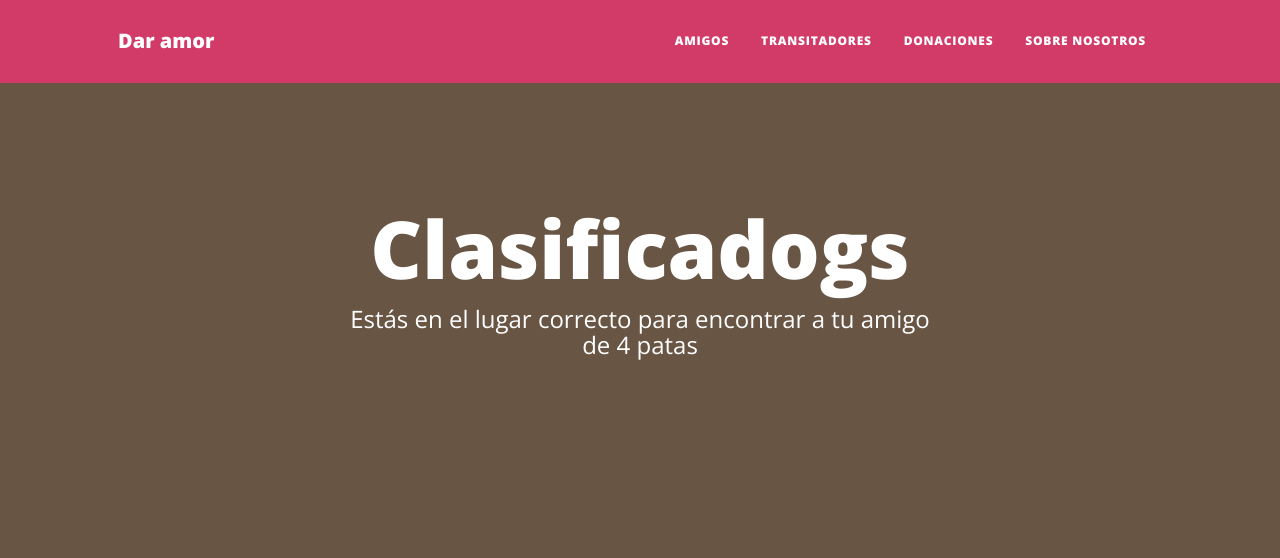
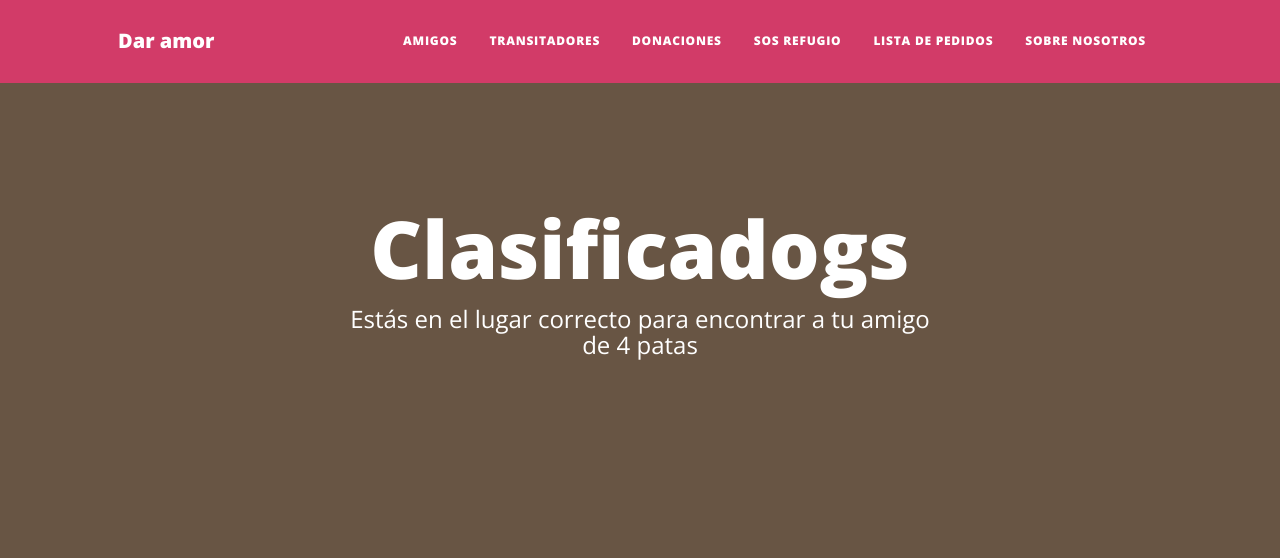
Before and after one commit to MeliTS-z/TerceraEntrega-SanchezMelina, a Django app: page /amigos/ in a window 1280 px wide. Shown: the top 558 px of the page. Run offline with Django 5.2, Linux system fonts and the light colour scheme; data that the repository does not hold is empty; some libraries are stand-ins or nearby versions.

Commit message:
Actualización botones

```diff
--- a/templates/padre.html
+++ b/templates/padre.html
@@ -31,6 +31,8 @@
                         <li class="nav-item"><a class="nav-link px-lg-3 py-3 py-lg-4" href="{% url 'amigo' %}">Amigos</a></li>
                         <li class="nav-item"><a class="nav-link px-lg-3 py-3 py-lg-4" href="{% url 'transitador' %}">Transitadores</a></li>
                         <li class="nav-item"><a class="nav-link px-lg-3 py-3 py-lg-4" href="{% url 'ofrecer_donacion' %}">Donaciones</a></li>
+                        <li class="nav-item"><a class="nav-link px-lg-3 py-3 py-lg-4" href="{% url 'SOS_refugio' %}">SOS refugio</a></li>
+                        <li class="nav-item"><a class="nav-link px-lg-3 py-3 py-lg-4" href="{% url 'lista_SOS' %}">Lista de pedidos</a></li>
                         <li class="nav-item"><a class="nav-link px-lg-3 py-3 py-lg-4" href="contact.html">Sobre nosotros</a></li>
                     </ul>
                 </div>
```
